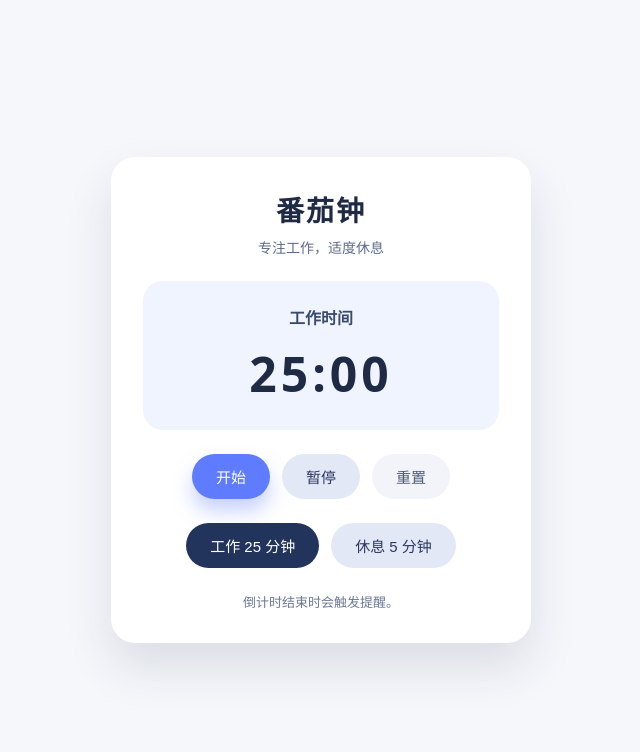
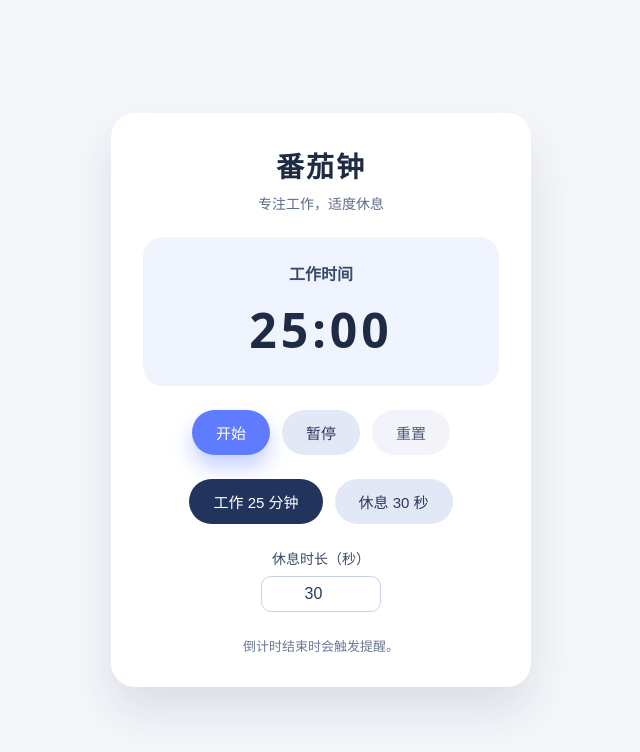
Before and after one commit to AlairXie/Tomato-clock, a website: page index.html in a window 1280 px wide. Both pictures are taken after a click on the button "工作 25 分钟". Shown: the whole page, without its empty margins (319-959 px from the left). Drawn offline with Linux system fonts and the light colour scheme.

Commit message:
feat: 支持自定义休息时长并默认30秒

```diff
--- a/index.html
+++ b/index.html
@@ -26,7 +26,12 @@
 
       <section class="mode-controls" aria-label="模式切换">
         <button id="work-btn" class="mode active">工作 25 分钟</button>
-        <button id="break-btn" class="mode">休息 5 分钟</button>
+        <button id="break-btn" class="mode">休息 30 秒</button>
+      </section>
+
+      <section class="duration-controls" aria-label="时长设置">
+        <label for="break-seconds">休息时长（秒）</label>
+        <input id="break-seconds" type="number" min="1" step="1" value="30" />
       </section>
 
       <p class="timer-note">倒计时结束时会触发提醒。</p>
--- a/script.js
+++ b/script.js
@@ -1,5 +1,5 @@
 const DEFAULT_WORK_MINUTES = 25;
-const DEFAULT_BREAK_MINUTES = 5;
+const DEFAULT_BREAK_SECONDS = 30;
 
 const timeRemaining = document.getElementById("time-remaining");
 const sessionLabel = document.getElementById("session-label");
@@ -8,8 +8,10 @@ const pauseButton = document.getElementById("pause-btn");
 const resetButton = document.getElementById("reset-btn");
 const workButton = document.getElementById("work-btn");
 const breakButton = document.getElementById("break-btn");
+const breakSecondsInput = document.getElementById("break-seconds");
 
 let timerId = null;
+let breakSeconds = DEFAULT_BREAK_SECONDS;
 let remainingSeconds = DEFAULT_WORK_MINUTES * 60;
 let activeMode = "work";
 let isRunning = false;
@@ -24,10 +26,14 @@ const updateDisplay = () => {
   timeRemaining.textContent = formatTime(remainingSeconds);
 };
 
+const updateBreakButtonLabel = () => {
+  breakButton.textContent = `休息 ${breakSeconds} 秒`;
+};
+
 const setMode = (mode) => {
   activeMode = mode;
   const isWork = mode === "work";
-  remainingSeconds = (isWork ? DEFAULT_WORK_MINUTES : DEFAULT_BREAK_MINUTES) * 60;
+  remainingSeconds = isWork ? DEFAULT_WORK_MINUTES * 60 : breakSeconds;
   sessionLabel.textContent = isWork ? "工作时间" : "休息时间";
   workButton.classList.toggle("active", isWork);
   breakButton.classList.toggle("active", !isWork);
@@ -73,6 +79,24 @@ const resetTimer = () => {
   setMode(activeMode);
 };
 
+const handleBreakDurationChange = () => {
+  const parsedValue = Number.parseInt(breakSecondsInput.value, 10);
+  if (Number.isNaN(parsedValue) || parsedValue < 1) {
+    breakSeconds = DEFAULT_BREAK_SECONDS;
+    breakSecondsInput.value = String(DEFAULT_BREAK_SECONDS);
+  } else {
+    breakSeconds = parsedValue;
+    breakSecondsInput.value = String(parsedValue);
+  }
+
+  updateBreakButtonLabel();
+
+  if (activeMode === "break") {
+    stopTimer();
+    setMode("break");
+  }
+};
+
 startButton.addEventListener("click", startTimer);
 pauseButton.addEventListener("click", pauseTimer);
 resetButton.addEventListener("click", resetTimer);
@@ -87,4 +111,8 @@ breakButton.addEventListener("click", () => {
   setMode("break");
 });
 
+breakSecondsInput.addEventListener("change", handleBreakDurationChange);
+breakSecondsInput.addEventListener("blur", handleBreakDurationChange);
+
+updateBreakButtonLabel();
 updateDisplay();
--- a/styles.css
+++ b/styles.css
@@ -71,6 +71,30 @@ body {
   flex-wrap: wrap;
 }
 
+.duration-controls {
+  display: flex;
+  flex-direction: column;
+  gap: 8px;
+  align-items: center;
+  color: #3b4a6b;
+  font-size: 14px;
+}
+
+#break-seconds {
+  width: 120px;
+  border: 1px solid #c8d2ee;
+  border-radius: 10px;
+  padding: 8px 10px;
+  font-size: 16px;
+  text-align: center;
+  color: #2a3760;
+}
+
+#break-seconds:focus-visible {
+  outline: 3px solid rgba(98, 125, 255, 0.35);
+  border-color: #5f7bff;
+}
+
 button {
   border: none;
   border-radius: 999px;
```
Also changed, not shown: README.md.
